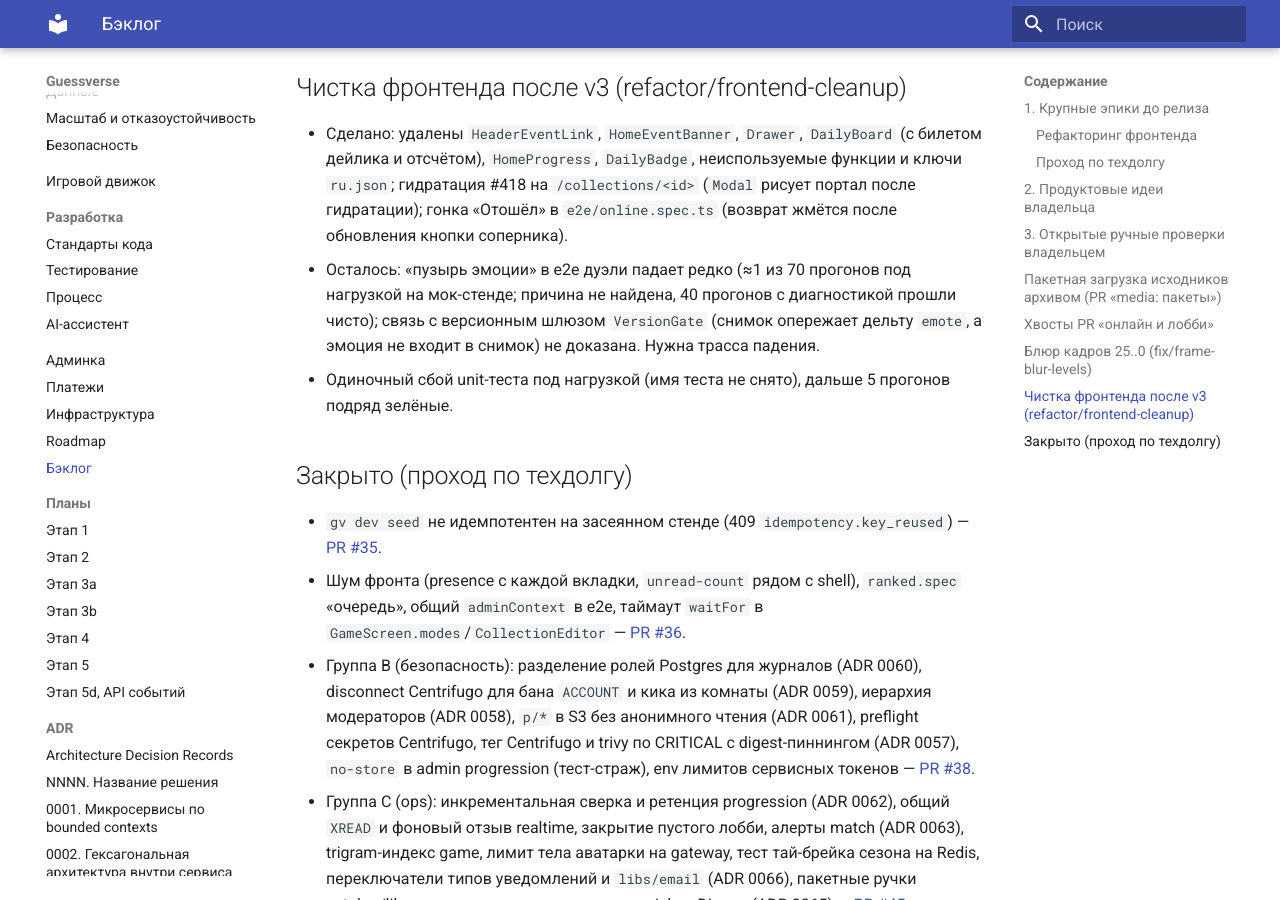
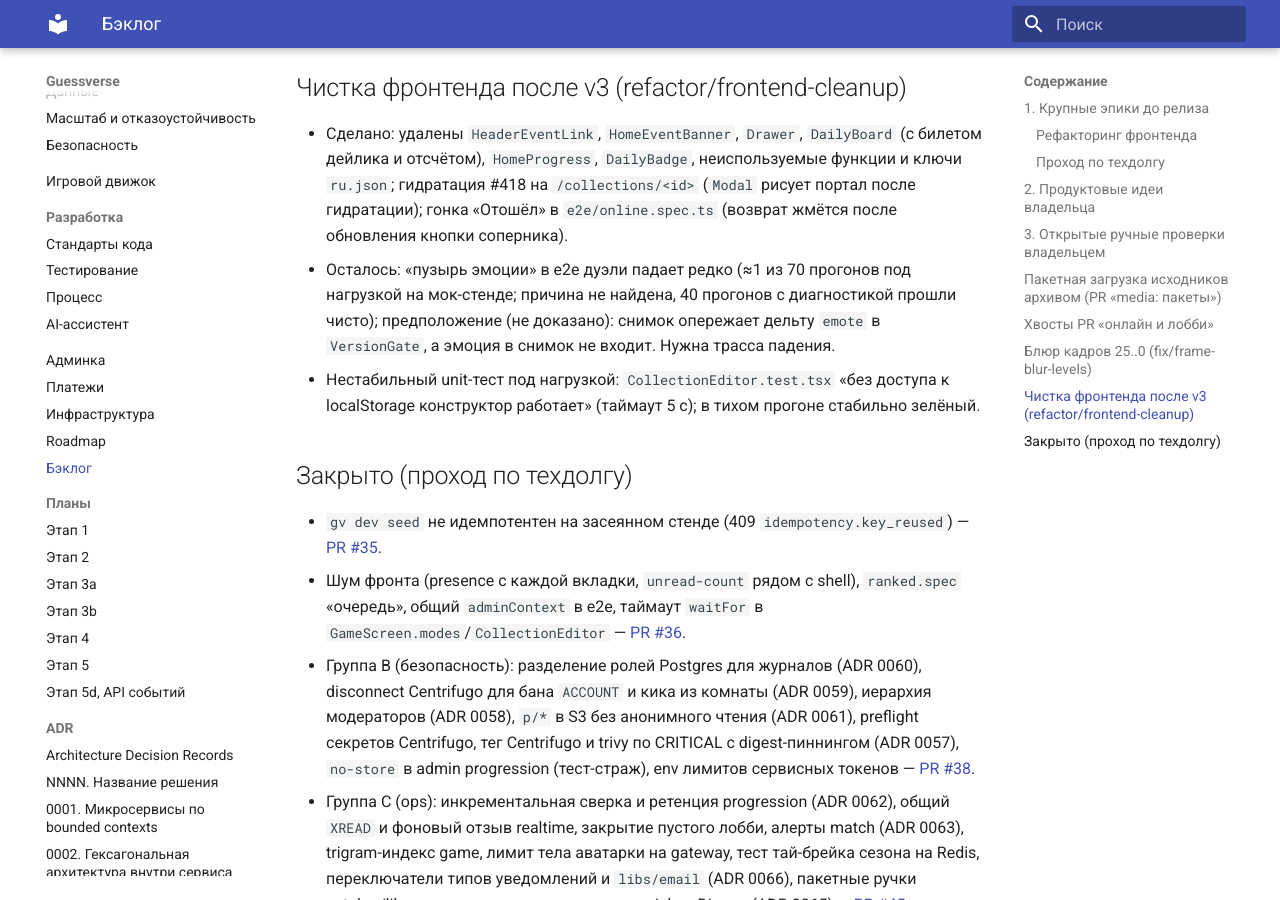
Before and after one commit to L0GIN0UT/oncue, an MkDocs documentation site: the page built from docs/backlog.md, in a window 1280 px wide and 900 px high, scrolled down 5128 px. Built offline with MkDocs 1.6.1 and Material for MkDocs 9.7.7, drawn with Linux system fonts in a browser that asks for light colours.

Commit message:
docs: уточнения бэклога по итогам ревью

```diff
--- a/docs/backlog.md
+++ b/docs/backlog.md
@@ -81,8 +81,8 @@
 ## Чистка фронтенда после v3 (refactor/frontend-cleanup)
 
 - Сделано: удалены `HeaderEventLink`, `HomeEventBanner`, `Drawer`, `DailyBoard` (с билетом дейлика и отсчётом), `HomeProgress`, `DailyBadge`, неиспользуемые функции и ключи `ru.json`; гидратация #418 на `/collections/<id>` (`Modal` рисует портал после гидратации); гонка «Отошёл» в `e2e/online.spec.ts` (возврат жмётся после обновления кнопки соперника).
-- Осталось: «пузырь эмоции» в e2e дуэли падает редко (≈1 из 70 прогонов под нагрузкой на мок-стенде; причина не найдена, 40 прогонов с диагностикой прошли чисто); связь с версионным шлюзом `VersionGate` (снимок опережает дельту `emote`, а эмоция не входит в снимок) не доказана. Нужна трасса падения.
-- Одиночный сбой unit-теста под нагрузкой (имя теста не снято), дальше 5 прогонов подряд зелёные.
+- Осталось: «пузырь эмоции» в e2e дуэли падает редко (≈1 из 70 прогонов под нагрузкой на мок-стенде; причина не найдена, 40 прогонов с диагностикой прошли чисто); предположение (не доказано): снимок опережает дельту `emote` в `VersionGate`, а эмоция в снимок не входит. Нужна трасса падения.
+- Нестабильный unit-тест под нагрузкой: `CollectionEditor.test.tsx` «без доступа к localStorage конструктор работает» (таймаут 5 с); в тихом прогоне стабильно зелёный.
 
 ## Закрыто (проход по техдолгу)
 
```
